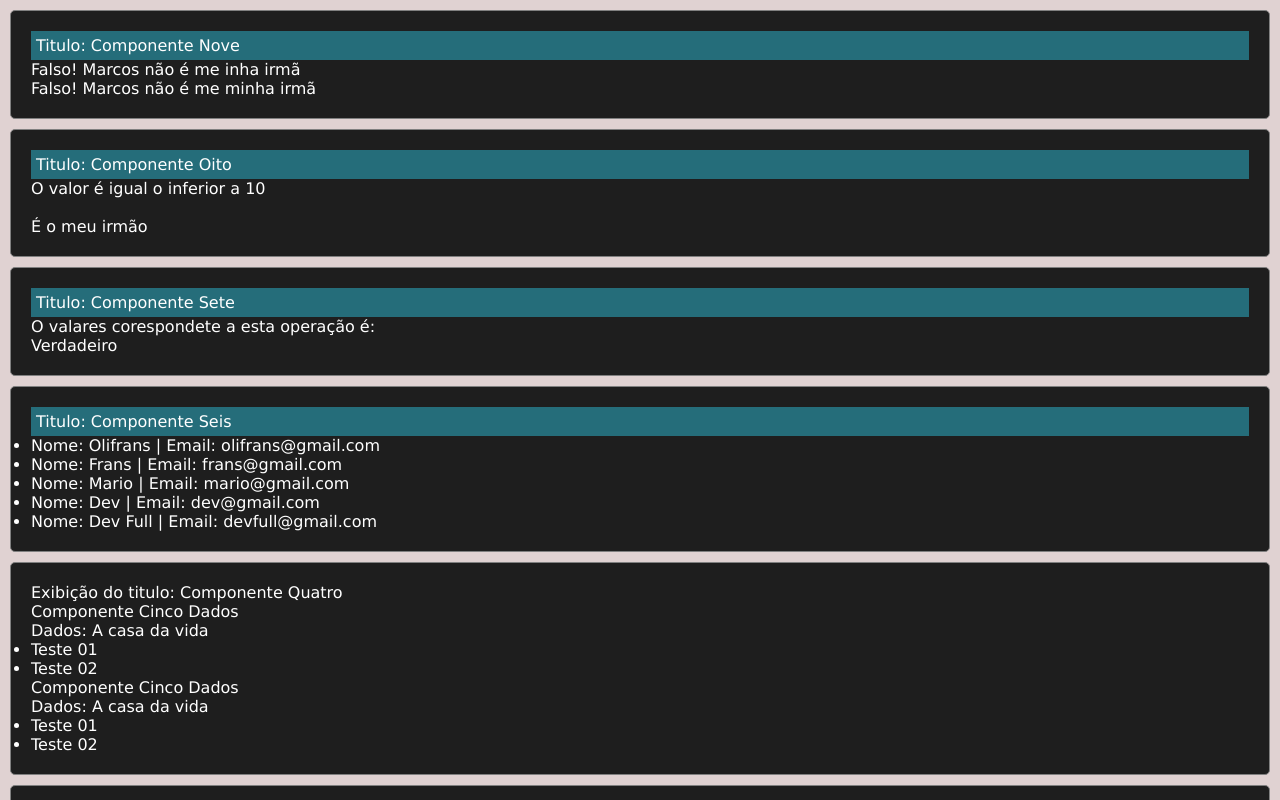
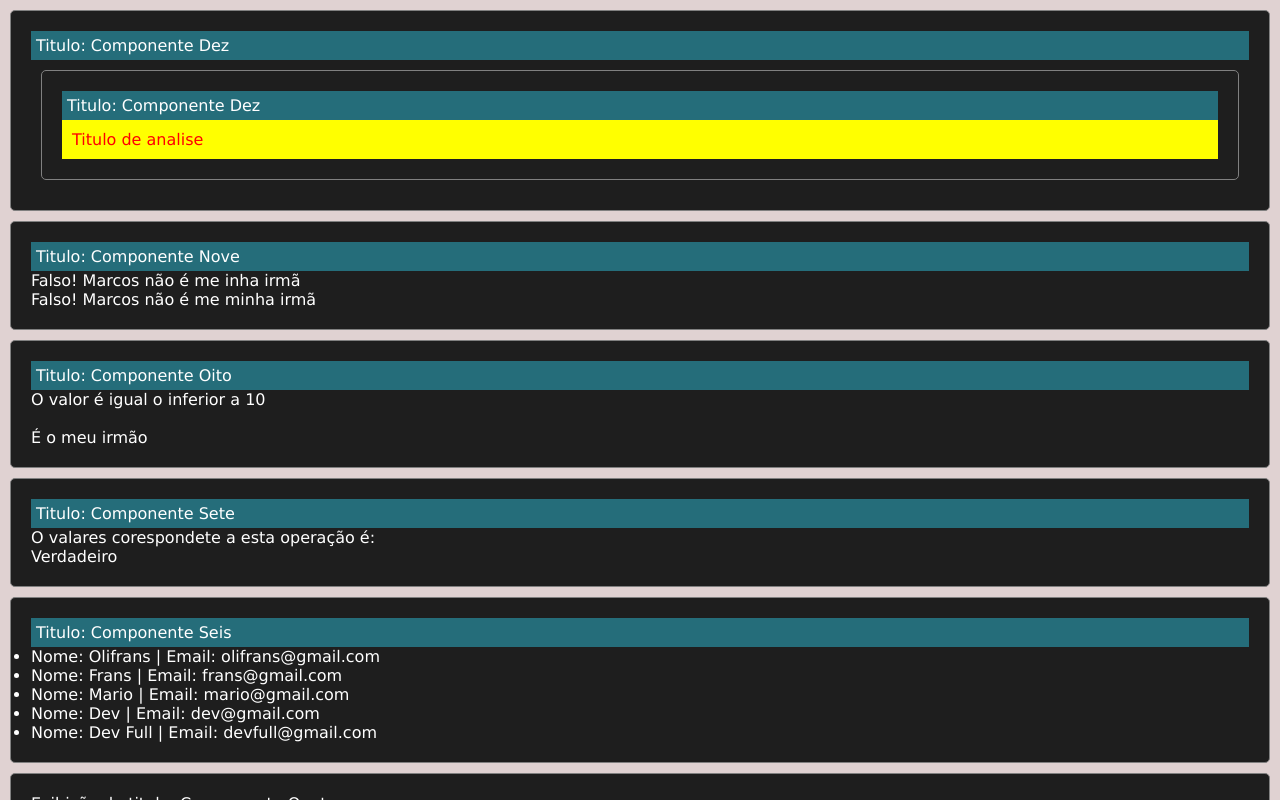
Before and after one commit to Olifrans/react-learning-all, a React (Create React App) app: page / in a window 1280 px wide. Shown: the top 800 px of the page. Built offline with nearby package versions, Linux system fonts and the light colour scheme.

Commit message:
feat: style inline

```diff
--- a/src/App.tsx
+++ b/src/App.tsx
@@ -8,10 +8,12 @@ import ComponenteSeis from "./components/ComponenteSeis";
 import ComponenteSete from "./components/ComponenteSete";
 import ComponenteOito from "./components/ComponenteOito";
 import ComponenteNove from "./components/ComponenteNove";
+import ComponenteDez from "./components/ComponenteDez";
 
 function App() {
   return (
     <>
+      <ComponenteDez titulo="Componente Dez" />
       <ComponenteNove titulo="Componente Nove" nome="Marcos" valor={4} />
       <ComponenteOito titulo="Componente Oito" nome="Marcos" valor={4} />
       <ComponenteSete titulo="Componente Sete" valor={100} />
--- /dev/null
+++ b/src/components/ComponenteDez.tsx
@@ -0,0 +1,12 @@
+export default function ComponenteDez(props) {
+  return (
+    <div className="componente">
+      <p className="titulo">Titulo: {props.titulo}</p>
+      <div className="componente">
+        <p className="titulo">Titulo: {props.titulo}</p>
+
+        <p style={{ color: "red", padding: "10px", background: "yellow" }}>Titulo de analise</p>
+      </div>
+    </div>
+  );
+}
```
